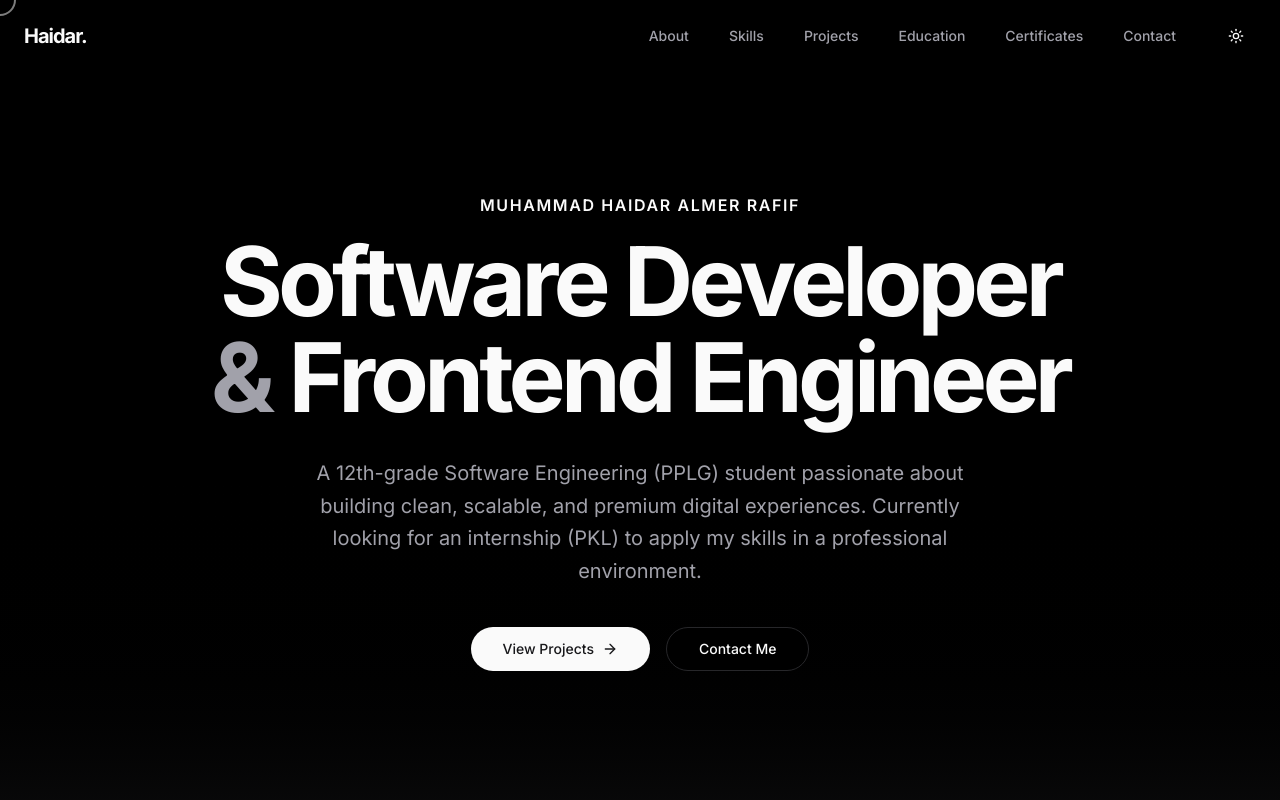
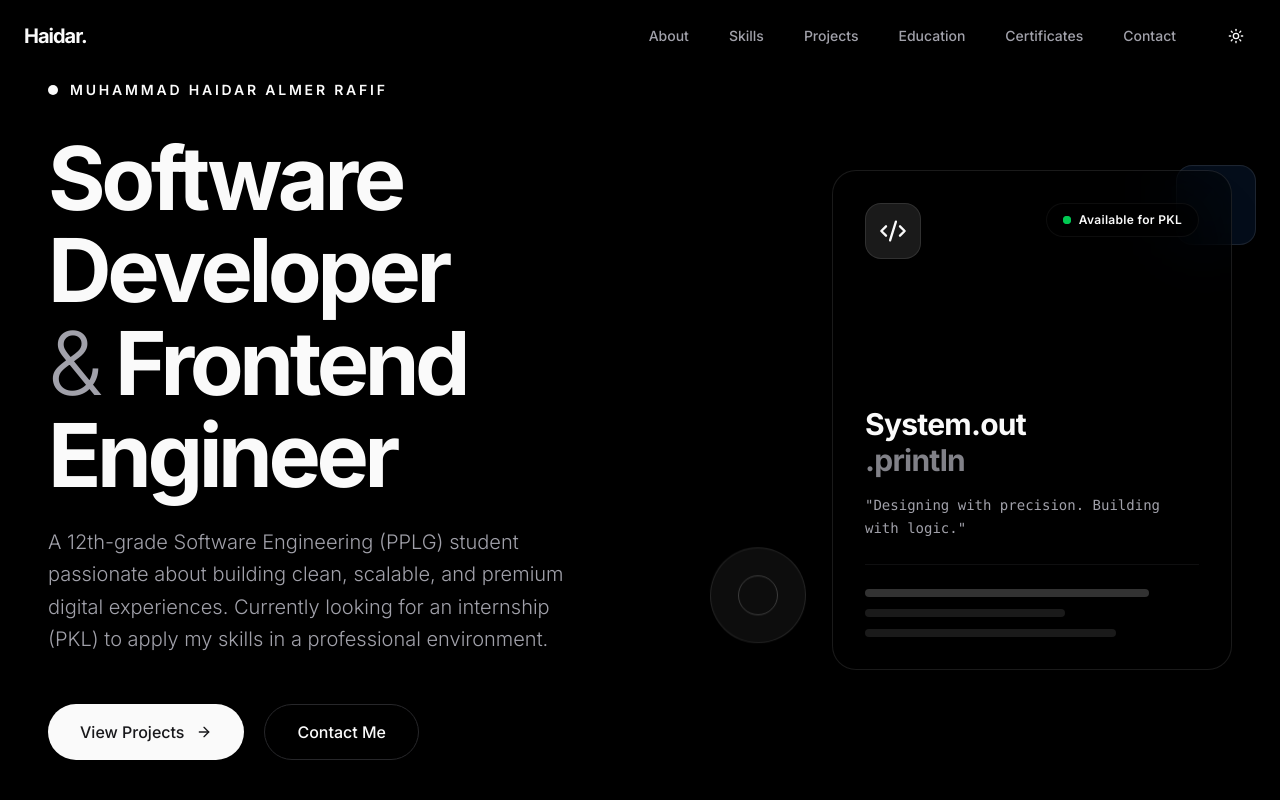
Before and after one commit to mdhrarrf/portfolio-haidar, a Next.js app: page / in a window 1280 px wide. Shown: the top 800 px of the page. Built offline with nearby package versions, Linux system fonts and the light colour scheme.

Commit message:
efek kaca, lag dll

```diff
--- a/app/globals.css
+++ b/app/globals.css
@@ -27,6 +27,8 @@
 
   --animate-accordion-down: accordion-down 0.2s ease-out;
   --animate-accordion-up: accordion-up 0.2s ease-out;
+  --animate-blob: blob 7s infinite;
+  --animate-float: float 6s ease-in-out infinite;
 
   @keyframes accordion-down {
     from {
@@ -44,6 +46,23 @@
     to {
       height: 0;
     }
+  }
+
+  @keyframes shimmer {
+    100% { transform: translateX(100%); }
+  }
+
+  @keyframes blob {
+    0% { transform: translate(0px, 0px) scale(1); }
+    33% { transform: translate(30px, -50px) scale(1.1); }
+    66% { transform: translate(-20px, 20px) scale(0.9); }
+    100% { transform: translate(0px, 0px) scale(1); }
+  }
+
+  @keyframes float {
+    0% { transform: translateY(0px); }
+    50% { transform: translateY(-20px); }
+    100% { transform: translateY(0px); }
   }
 }
 
--- a/components/sections/hero.tsx
+++ b/components/sections/hero.tsx
@@ -3,7 +3,7 @@
 import { motion } from "framer-motion"
 import { portfolioData } from "@/data/portfolio"
 import { Button } from "@/components/ui/button"
-import { ArrowRight } from "lucide-react"
+import { ArrowRight, Code2 } from "lucide-react"
 
 const textVariants = {
   hidden: { opacity: 0, y: 30 },
@@ -11,71 +11,151 @@ const textVariants = {
     opacity: 1,
     y: 0,
     transition: {
-      duration: 0.8,
-      ease: [0.16, 1, 0.3, 1] // Apple-like ease out
+      duration: 1,
+      ease: [0.16, 1, 0.3, 1]
     }
   }
 }
 
 export function HeroSection() {
   return (
-    <section className="relative min-h-screen flex items-center justify-center pt-16 overflow-hidden">
-      {/* Subtle Background Gradient */}
-      <div className="absolute inset-0 bg-gradient-to-b from-background via-background to-muted/20 pointer-events-none" />
+    <section className="relative min-h-screen flex items-center pt-20 pb-16 overflow-hidden">
+      {/* Optimized Background Orbs (No CSS Blur) */}
+      <div className="absolute top-0 left-0 w-full h-full overflow-hidden pointer-events-none">
+        <div className="absolute top-[10%] left-[15%] w-[40vw] h-[40vw] bg-[radial-gradient(circle_at_center,_var(--tw-gradient-stops))] from-primary/15 to-transparent animate-blob transform-gpu will-change-transform" />
+        <div className="absolute top-[30%] right-[10%] w-[35vw] h-[35vw] bg-[radial-gradient(circle_at_center,_var(--tw-gradient-stops))] from-blue-500/15 to-transparent animate-blob animation-delay-2000 transform-gpu will-change-transform" />
+        <div className="absolute -bottom-[20%] left-[40%] w-[50vw] h-[50vw] bg-[radial-gradient(circle_at_center,_var(--tw-gradient-stops))] from-purple-500/15 to-transparent animate-blob animation-delay-4000 transform-gpu will-change-transform" />
+      </div>
 
-      <div className="container relative mx-auto px-4 md:px-6 flex flex-col items-center text-center z-10">
+      <div className="container relative mx-auto px-6 md:px-12 z-10">
+        {/* 12-Column Grid (Golden Ratio Approximation: 7/5) */}
+        <div className="grid grid-cols-1 lg:grid-cols-12 gap-12 lg:gap-8 items-center">
+
+          {/* Left Content (Text) - Spans 7 columns */}
+          <div className="lg:col-span-7 flex flex-col items-start text-left w-full pt-10 lg:pt-0">
             <motion.div
               initial="hidden"
               animate="visible"
               variants={{
                 visible: { transition: { staggerChildren: 0.15 } }
               }}
-          className="space-y-4 mb-8"
+              className="w-full"
             >
-          <motion.p
-            variants={textVariants}
-            className="text-sm md:text-base text-primary font-semibold tracking-widest uppercase mb-4"
-          >
+              <motion.div variants={textVariants} className="flex items-center gap-3 mb-8">
+                <span className="relative flex h-2.5 w-2.5">
+                  <span className="animate-ping absolute inline-flex h-full w-full rounded-full bg-primary opacity-75"></span>
+                  <span className="relative inline-flex rounded-full h-2.5 w-2.5 bg-primary"></span>
+                </span>
+                <p className="text-sm font-semibold tracking-[0.2em] text-primary uppercase">
                   {portfolioData.hero.name}
-          </motion.p>
+                </p>
+              </motion.div>
 
               <motion.h1
                 variants={textVariants}
-            className="text-5xl md:text-7xl lg:text-8xl font-bold tracking-tighter"
+                className="text-5xl md:text-7xl lg:text-[5.5rem] font-bold tracking-tighter leading-[1.05] text-foreground mb-6"
               >
-            {portfolioData.hero.roles[0]} <br className="hidden md:block" />
-            <span className="text-muted-foreground">&</span> {portfolioData.hero.roles[1]}
+                {portfolioData.hero.roles[0]} <br />
+                <span className="text-muted-foreground font-light">&</span> {portfolioData.hero.roles[1]}
               </motion.h1>
             </motion.div>
 
             <motion.p
-          initial={{ opacity: 0, filter: "blur(10px)" }}
-          animate={{ opacity: 1, filter: "blur(0px)" }}
-          transition={{ duration: 1, delay: 0.5, ease: "easeOut" }}
-          className="max-w-[700px] text-muted-foreground md:text-xl leading-relaxed mb-10"
+              initial={{ opacity: 0, y: 20 }}
+              animate={{ opacity: 1, y: 0 }}
+              transition={{ duration: 1, delay: 0.4, ease: [0.16, 1, 0.3, 1] }}
+              className="text-lg md:text-xl text-muted-foreground leading-relaxed max-w-[540px] mb-12 font-light"
             >
               {portfolioData.hero.description}
             </motion.p>
 
             <motion.div
-          initial={{ opacity: 0, scale: 0.9 }}
-          animate={{ opacity: 1, scale: 1 }}
-          transition={{ duration: 0.5, delay: 0.7, ease: [0.16, 1, 0.3, 1] }}
-          className="flex flex-col sm:flex-row gap-4 w-full sm:w-auto"
+              initial={{ opacity: 0, y: 20 }}
+              animate={{ opacity: 1, y: 0 }}
+              transition={{ duration: 1, delay: 0.6, ease: [0.16, 1, 0.3, 1] }}
+              className="flex flex-col sm:flex-row gap-5 w-full sm:w-auto"
             >
-          <Button size="lg" className="rounded-full gap-2 w-full sm:w-auto group" asChild>
+              <Button size="lg" className="h-14 px-8 rounded-full gap-3 group text-base" asChild>
                 <a href="#projects">
                   {portfolioData.hero.primaryCTA}
                   <ArrowRight className="w-4 h-4 transition-transform duration-300 group-hover:translate-x-1" />
                 </a>
               </Button>
-          <Button size="lg" variant="outline" className="rounded-full gap-2 w-full sm:w-auto" asChild>
+              <Button size="lg" variant="outline" className="h-14 px-8 rounded-full gap-3 text-base" asChild>
                 <a href="#contact">
                   {portfolioData.hero.secondaryCTA}
                 </a>
               </Button>
             </motion.div>
           </div>
+
+          {/* Right Content (Visual) - Spans 5 columns */}
+          <motion.div
+            initial={{ opacity: 0, x: 40 }}
+            animate={{ opacity: 1, x: 0 }}
+            transition={{ duration: 1.2, delay: 0.3, ease: [0.16, 1, 0.3, 1] }}
+            className="lg:col-span-5 hidden lg:flex justify-end items-center relative w-full h-[600px]"
+          >
+            {/* Main Floating Glass Card */}
+            <div className="relative w-full max-w-[400px] aspect-[4/5] animate-float z-20">
+              <div className="absolute inset-0 bg-gradient-to-br from-background/60 to-background/20 rounded-3xl backdrop-blur-2xl border border-white/10 shadow-[0_30px_60px_-15px_rgba(0,0,0,0.1)] p-8 flex flex-col justify-between overflow-hidden">
+
+                {/* Subtle internal shine */}
+                <div className="absolute inset-0 bg-gradient-to-tr from-white/0 via-white/10 to-white/0 -translate-x-full group-hover:animate-[shimmer_2s_infinite] pointer-events-none" />
+
+                <div className="flex justify-between items-start">
+                  <div className="w-14 h-14 rounded-2xl bg-primary/10 flex items-center justify-center border border-primary/10">
+                    <Code2 className="w-7 h-7 text-primary" />
+                  </div>
+                  <div className="flex items-center gap-2 bg-background/50 px-4 py-2 rounded-full border border-white/5 backdrop-blur-md">
+                    <span className="relative flex h-2 w-2">
+                      <span className="animate-ping absolute inline-flex h-full w-full rounded-full bg-green-400 opacity-75"></span>
+                      <span className="relative inline-flex rounded-full h-2 w-2 bg-green-500"></span>
+                    </span>
+                    <span className="text-xs font-semibold tracking-wide">Available for PKL</span>
+                  </div>
+                </div>
+
+                <div className="space-y-6">
+                  <div className="space-y-2">
+                    <h3 className="text-3xl font-bold tracking-tight text-foreground">
+                      System.out<br/>
+                      <span className="text-muted-foreground/80">.println</span>
+                    </h3>
+                    <p className="text-sm text-muted-foreground font-mono leading-relaxed mt-4">
+                      "Designing with precision. Building with logic."
+                    </p>
+                  </div>
+
+                  {/* Decorative code lines aligned perfectly */}
+                  <div className="space-y-3 pt-6 border-t border-border/40">
+                    <div className="h-2 bg-primary/20 rounded-full w-[85%]"></div>
+                    <div className="h-2 bg-primary/10 rounded-full w-[60%]"></div>
+                    <div className="h-2 bg-primary/10 rounded-full w-[75%]"></div>
+                  </div>
+                </div>
+              </div>
+            </div>
+
+            {/* Minimalist Floating Accent 1 */}
+            <motion.div
+              animate={{ y: [-15, 15, -15], rotate: [0, 5, 0] }}
+              transition={{ duration: 6, repeat: Infinity, ease: "easeInOut", delay: 1 }}
+              className="absolute top-[10%] right-[-5%] w-20 h-20 bg-blue-500/10 rounded-2xl backdrop-blur-xl border border-white/10 z-10"
+            />
+
+            {/* Minimalist Floating Accent 2 */}
+            <motion.div
+              animate={{ y: [15, -15, 15], rotate: [0, -10, 0] }}
+              transition={{ duration: 7, repeat: Infinity, ease: "easeInOut", delay: 0.5 }}
+              className="absolute bottom-[15%] left-[-10%] w-24 h-24 bg-primary/5 rounded-full backdrop-blur-md border border-white/10 z-30 flex items-center justify-center"
+            >
+              <div className="w-10 h-10 rounded-full border border-primary/20" />
+            </motion.div>
+          </motion.div>
+
+        </div>
+      </div>
     </section>
   )
 }
```
Also changed, not shown: components/ui/custom-cursor.tsx (+46 -48 lines). Lines whose indentation alone changed are shown as unchanged.
